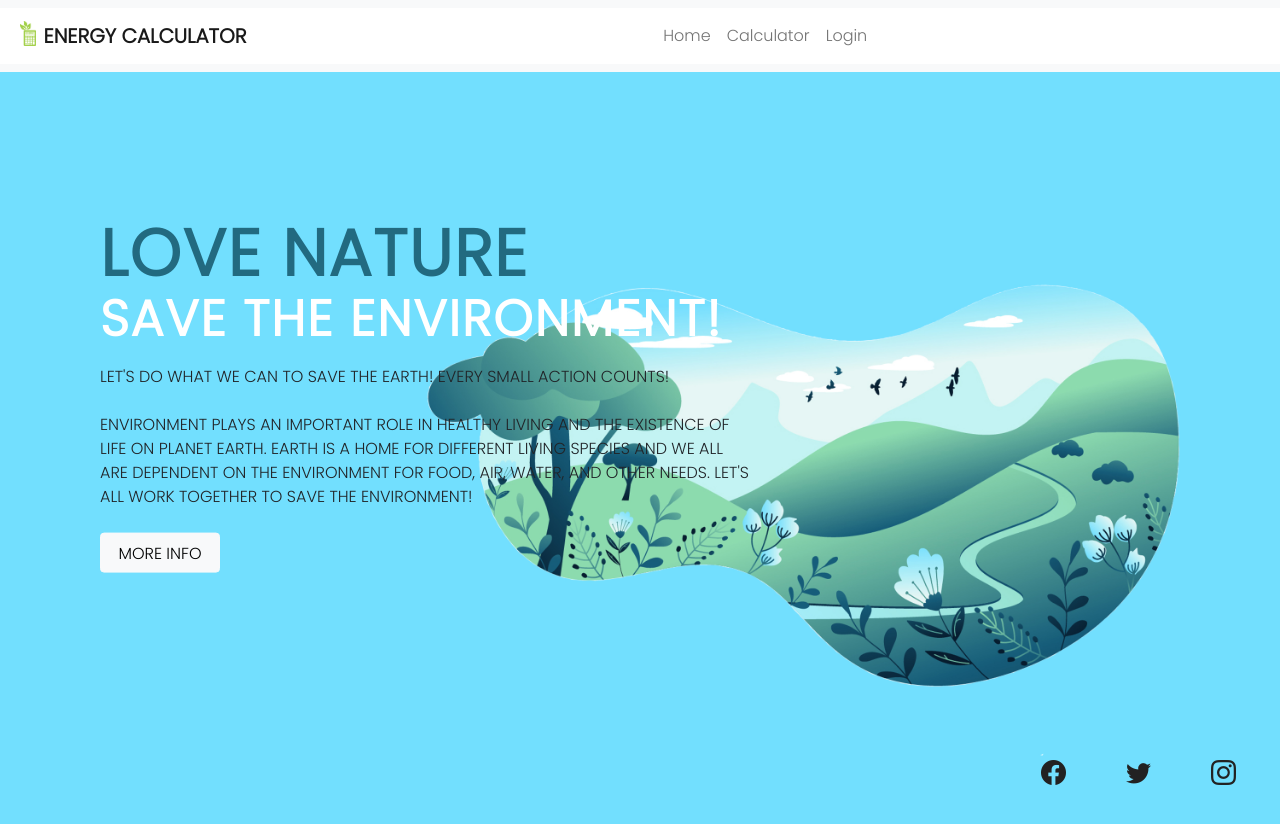
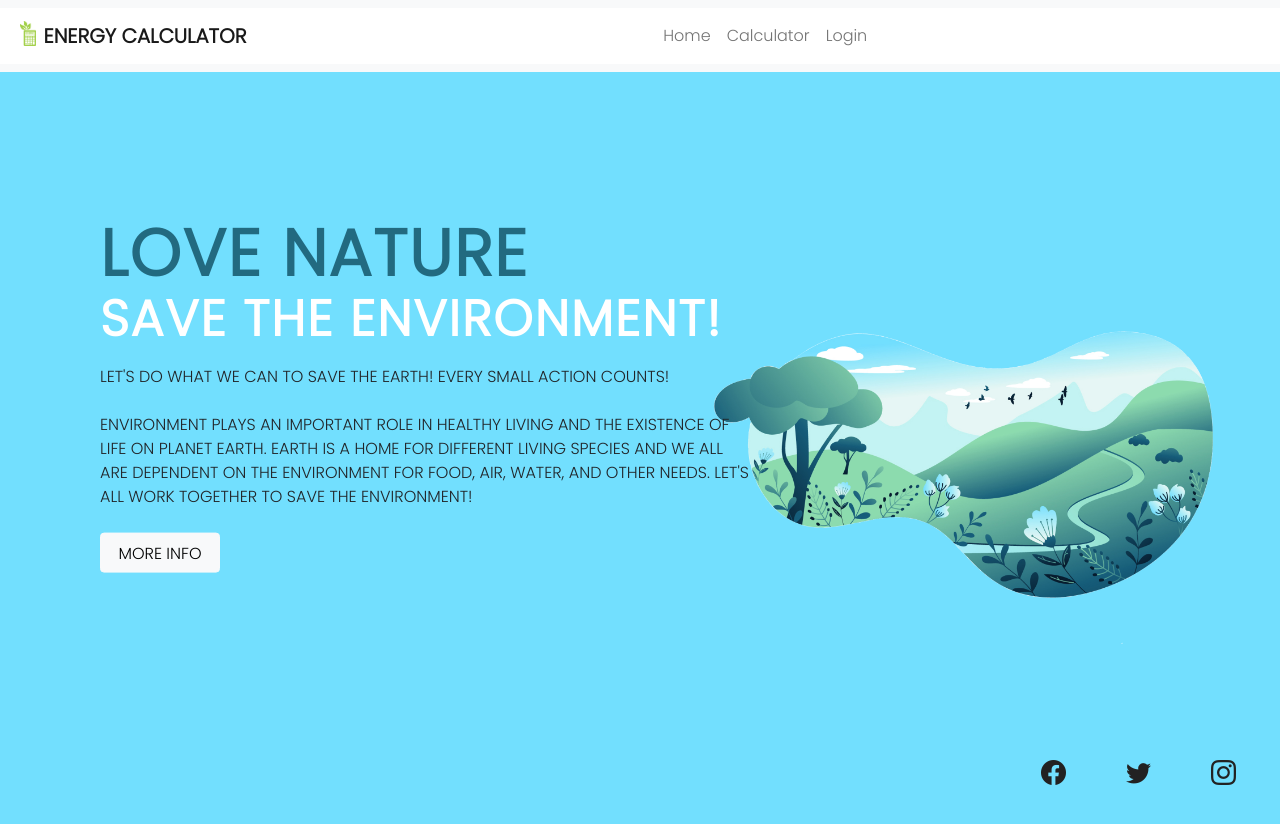
Before and after one commit to lgf2111/energy-calculator, a Flask app: page / in a window 1280 px wide. Run offline with Flask 2, Linux system fonts and the light colour scheme; some libraries are stand-ins or nearby versions.

Commit message:
background editing

```diff
--- a/webapp/static/style/home.css
+++ b/webapp/static/style/home.css
@@ -4,12 +4,12 @@ main {
     width: 100%;
     min-height: 100vh;
     background: url(../src/bg.jpg) no-repeat;
-    background-size: cover;
-    background-position: center;
+    background-position: right;
     -webkit-background-size: contain;
     -moz-background-size: contain;
     -o-background-size: contain;
-    background-size: contain;
+    background-size: 850px;
+
 }
 
 .content {
```
